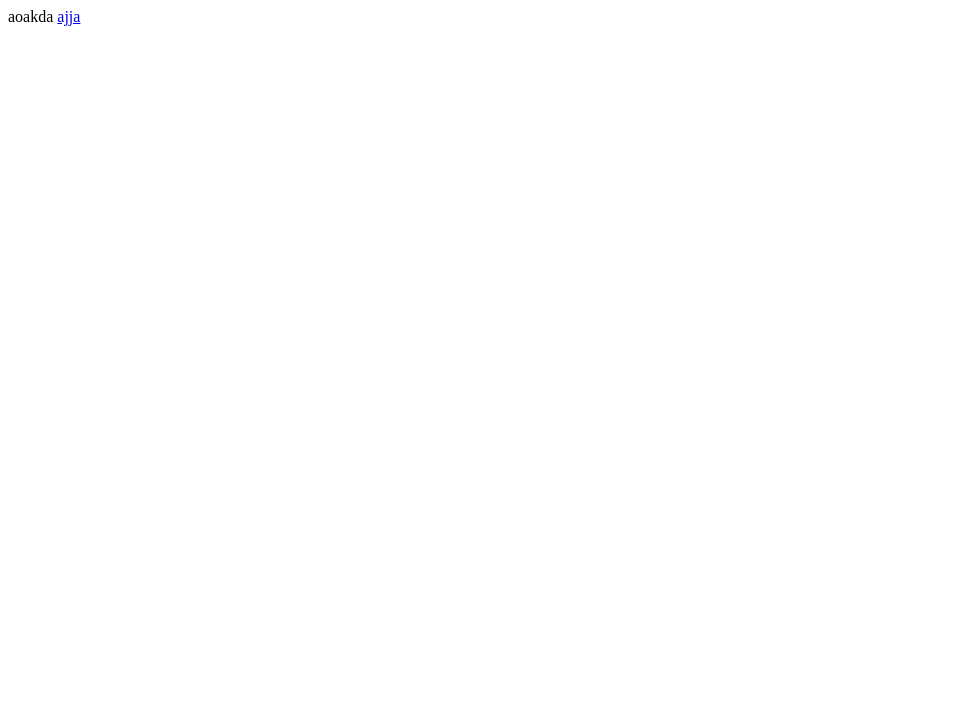
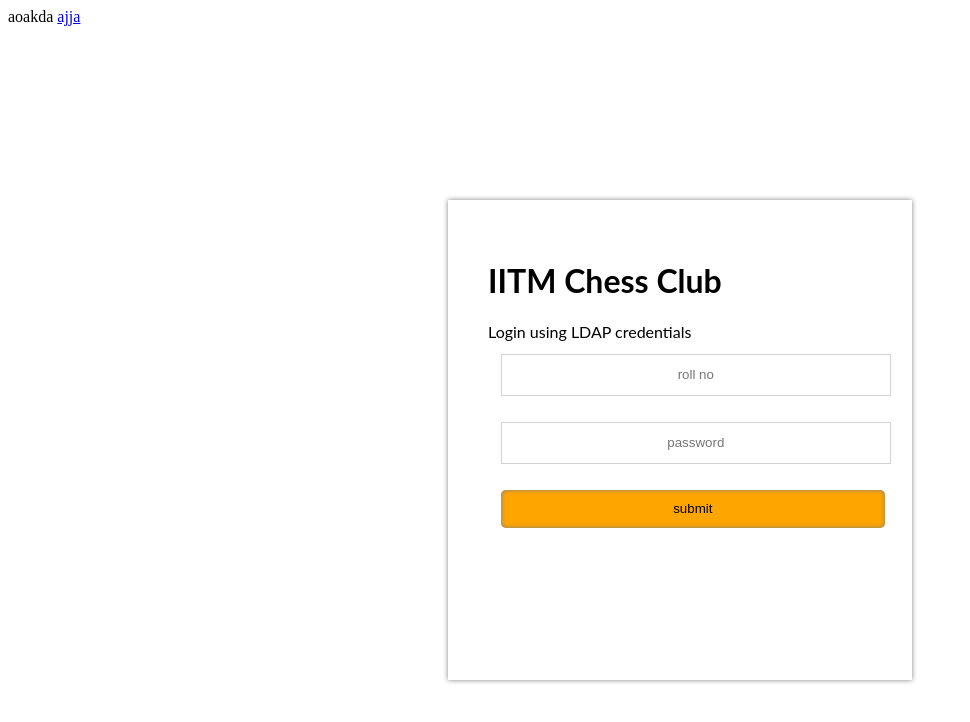
Before and after one commit to adhi729/chess_online, an Angular app in the folder chess/: page / in a window 1280 px wide. Shown: the top 722 px of the page, without its empty margins (0-970 px from the left). Built offline with nearby package versions, Linux system fonts and the light colour scheme.

Commit message:
default == login page
on login delete login page
routerlink deploys app

```diff
--- a/chess/src/app/app-routing.module.ts
+++ b/chess/src/app/app-routing.module.ts
@@ -1,9 +1,9 @@
 import { NgModule } from '@angular/core';
 import { Routes, RouterModule } from '@angular/router';
-import { LoginComponent } from './login/login.component';
+import { DummyComponent } from './dummy/dummy.component';
 
 const routes : Routes = [
-	{path: 'home', component: LoginComponent}
+	{path: 'home', component: DummyComponent}
 ]
 
 @NgModule({
--- a/chess/src/app/app.component.css
+++ b/chess/src/app/app.component.css
@@ -0,0 +1,55 @@
+.login-form{
+	height: 50vh;
+	width: 30vw;
+	top:25vh;
+	left: 35vw;
+	position: absolute;
+	/*border:1px black solid;*/
+	padding: 5vh;
+    font-family: 'Lato', sans-serif;
+
+	box-shadow: 0px 0px 5px grey ;
+}
+
+input{
+	border: none;
+	width: 30vw;
+	height: 3vw;
+	/*box-shadow: inset 0px 0px 5px grey ;*/
+	border: 1px solid lightgrey;
+	/*border-radius: 5px;*/
+	margin: 1vw;
+	text-align: center;
+
+}
+input:hover{
+}
+
+button{
+	background-color: orange;
+	width: 30vw;
+	height: 3vw;
+	style: none;
+	border: none;
+	text-align: center;
+	vertical-align: center;
+    box-shadow:inset 0px 0px 5px grey;
+    border-radius: 5px;
+	margin: 1vw;
+	text-align: center;
+}
+
+button:hover{
+	background-color: red;
+	color:white;
+	width: 30vw;
+	height: 3vw;
+	style: none;
+	border: none;
+	text-align: center;
+	vertical-align: center;
+    box-shadow:inset 0px 0px 5px grey;
+    border-radius: 5px;
+	margin: 1vw;
+	text-align: center;
+}
--- a/chess/src/app/app.component.html
+++ b/chess/src/app/app.component.html
@@ -1,2 +1,15 @@
 <a [routerLink]="['/home']">ajja</a>
+<div>
+	<base href="/">
+	<div class="login-form">
+		<h1>IITM Chess Club</h1>
+		Login using LDAP credentials
+		<form>
+			<input type="name" name="roll" placeholder="roll no">
+			<input type="password" name="password" placeholder="password">
+			<button>submit</button>
+		</form>
+	</div>
+</div>
+
 <router-outlet></router-outlet>
```
